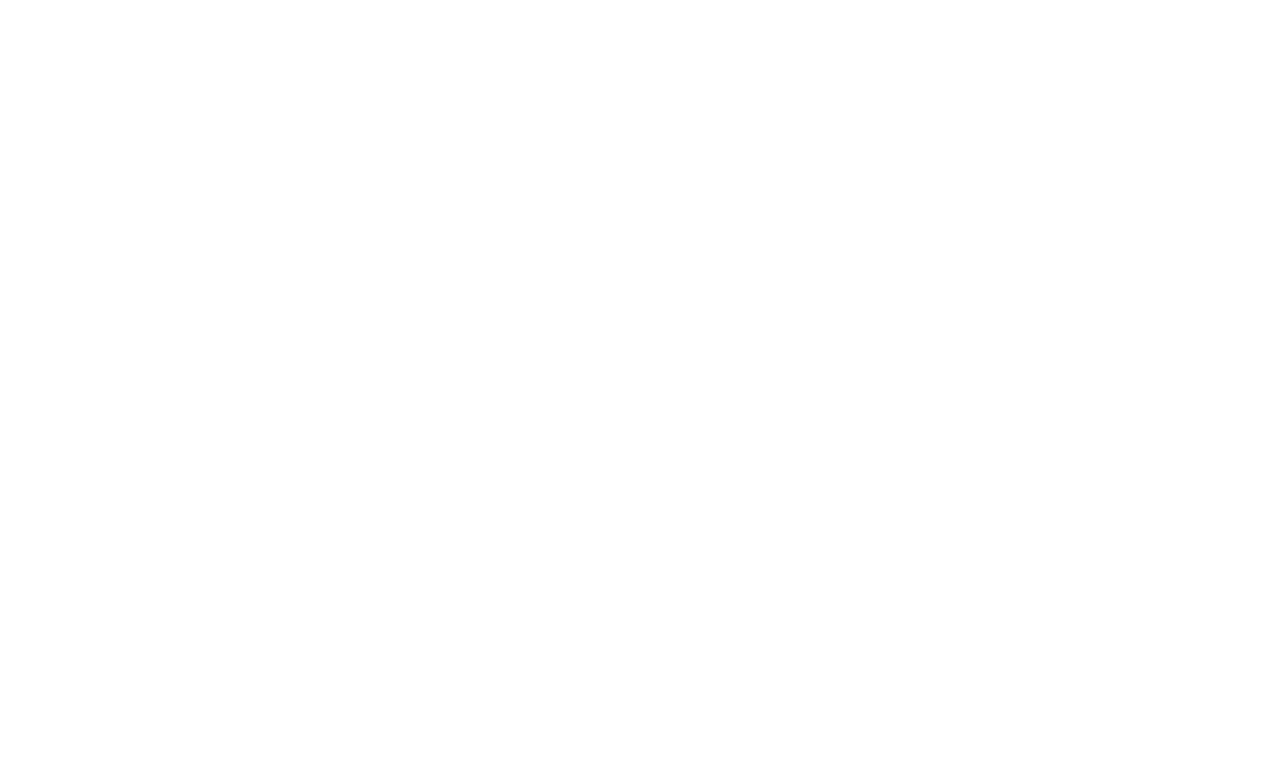
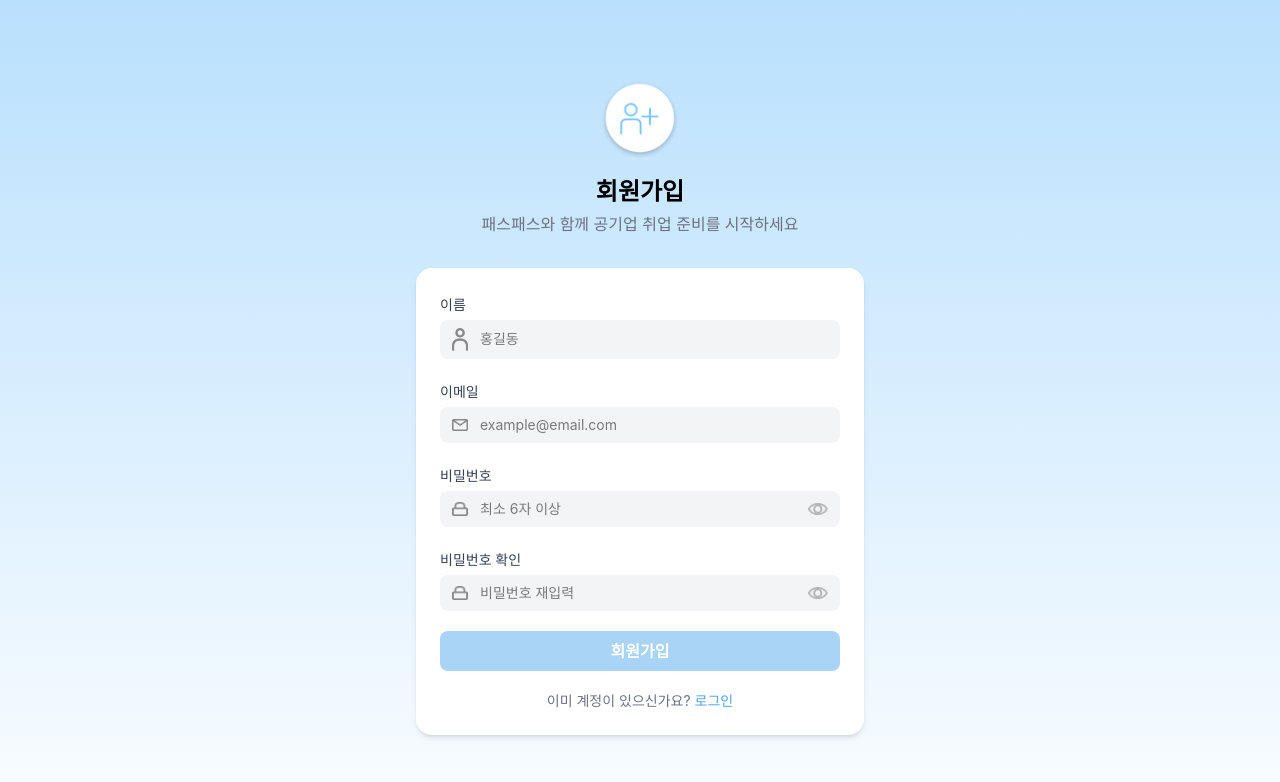
Before and after one commit to SKyhumn/pass-pass, a React (Vite) app: page /sign-up in a window 1280 px wide. Before the commit this address had no page. Shown: the top 782 px of the page. Built offline with nearby package versions, Linux system fonts and the light colour scheme.

Commit message:
회원가입 UI

```diff
--- a/src/App.tsx
+++ b/src/App.tsx
@@ -1,8 +1,8 @@
 import { BrowserRouter, Routes, Route, Navigate } from "react-router-dom";
 
+import LandingPage from "./pages/LandingPage";
 import SignInPage from "./pages/AuthPage/SignInPage";
-
-import LandingPage from "./pages/LandingPage";
+import SignUpPage from "./pages/AuthPage/SignUpPage";
 
 function App() {
   return (
@@ -12,6 +12,7 @@ function App() {
           <Route path="/" element={<Navigate to="/welcome" replace/>}/>
           <Route path="/welcome" element={<LandingPage/>}/>
           <Route path="/sign-in" element={<SignInPage/>}/>
+          <Route path="/sign-up" element={<SignUpPage/>}/>
         </Routes>
       </BrowserRouter>
     </>
--- a/src/components/Auth.tsx/AuthButtons.tsx
+++ b/src/components/Auth.tsx/AuthButtons.tsx
@@ -4,6 +4,8 @@ export default function AuthButtons() {
     const nav = useNavigate();
 
     const goSignInPage = () => nav('/sign-in');
+
+    const goSignUpPage = () => nav('/sign-up');
 
     return(
         <div className="opacity-0 flex flex-col gap-2 w-full max-w-md mb-10 animate-fadein" style={{ animationDelay: "0.2s" }}>
@@ -12,7 +14,7 @@ export default function AuthButtons() {
                 로그인
             </button>
 
-            <button className="py-2 rounded-lg bg-gray-200 text-black font-semibold cursor-pointer
+            <button onClick={goSignUpPage} className="py-2 rounded-lg bg-gray-200 text-black font-semibold cursor-pointer
             hover:bg-gray-100 hover:scale-105 transition duration-200">
                 회원가입
             </button>
--- a/src/components/Auth.tsx/LoginCard.tsx
+++ b/src/components/Auth.tsx/LoginCard.tsx
@@ -1,9 +1,15 @@
+import { useNavigate } from "react-router-dom";
+
 import InputField from "./InputField";
 
 import email from "../../assets/email.png";
 import password from "../../assets/password.png"
 
 export default function LoginCard() {
+    const nav = useNavigate();
+
+    const goSignUpPage = () => nav('/sign-up');
+
     return(
         <div className="opacity-0 w-full max-w-md bg-white rounded-2xl shadow-md p-6 space-y-5 animate-fadein" style={{ animationDelay: "0.1s" }}>
 
@@ -28,7 +34,7 @@ export default function LoginCard() {
 
             <p className="text-center text-sm text-gray-500">
                 계정이 없으신가요?{" "}
-                <span className="text-blue-400 cursor-pointer hover:underline">
+                <span onClick={goSignUpPage} className="text-blue-400 cursor-pointer hover:underline">
                     회원가입
                 </span>
             </p>
--- /dev/null
+++ b/src/components/Auth.tsx/SignUpCard.tsx
@@ -0,0 +1,55 @@
+import InputField from "./InputField";
+
+import user from "../../assets/user.png";
+import email from "../../assets/email.png";
+import password from "../../assets/password.png";
+
+export default function SignUpCard() {
+    return(
+        <div className="opacity-0 w-full max-w-md bg-white rounded-2xl shadow-md p-6 space-y-5 animate-fadein" style={{ animationDelay: "0.1s" }}>
+
+            <InputField
+                label="이름"
+                type="text"
+                placeholder="홍길동"
+                icon={user}
+            />
+
+            <InputField
+                label="이메일"
+                type="email"
+                placeholder="example@email.com"
+                icon={email}
+            />
+
+            <InputField
+                label="비밀번호"
+                type="password"
+                placeholder="최소 6자 이상"
+                icon={password}
+            />
+
+            <InputField
+                label="비밀번호 확인"
+                type="password"
+                placeholder="비밀번호 재입력"
+                icon={password}
+            />
+
+            {/* 버튼 */}
+            <button className="w-full py-2 rounded-lg bg-[#a9d4f5] text-white font-semibold
+            hover:bg-[#bfe3ff] hover:scale-105 transition duration-200 active:scale-95">
+                회원가입
+            </button>
+
+            {/* 로그인 이동 */}
+            <p className="text-center text-sm text-gray-500">
+                이미 계정이 있으신가요?{" "}
+                <span className="text-blue-400 cursor-pointer hover:underline">
+                    로그인
+                </span>
+            </p>
+
+        </div>
+    );
+}
--- a/src/pages/AuthPage/SignUpPage.tsx
+++ b/src/pages/AuthPage/SignUpPage.tsx
@@ -0,0 +1,21 @@
+import SignUpCard from "../../components/Auth.tsx/SignUpCard";
+
+import signup from "../../assets/signup.png";
+
+export default function SignUpPage() {
+    return(
+        <div className="flex flex-col items-center h-[110vh] py-20 px-4 bg-linear-to-b from-[#b9e0fd] to-white">
+
+            {/* 로고 */}
+            <img src={signup} className="opacity-0 w-20 mb-4 animate-fadein"/>
+
+            <h1 className="opacity-0 text-2xl font-bold animate-fadein" style={{ animationDelay: "0.1s" }}>회원가입</h1>
+            <p className="opacity-0 text-gray-500 mt-1 mb-8 animate-fadein" style={{ animationDelay: "0.1s" }}>
+                패스패스와 함께 공기업 취업 준비를 시작하세요
+            </p>
+
+            <SignUpCard/>
+
+        </div>
+    );
+}
```
Also changed, not shown: src/assets/signup.png (added), src/assets/user.png (added).
